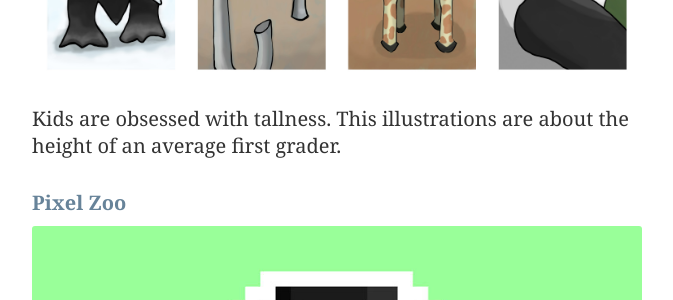
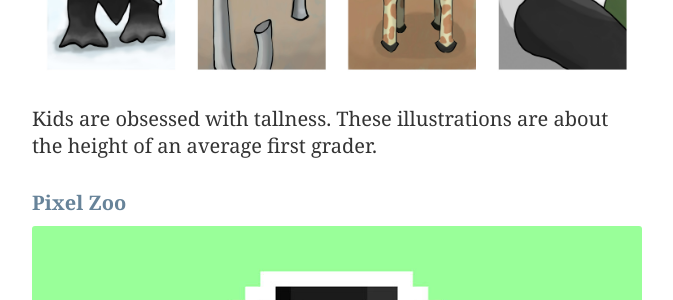
Before and after one commit to kmcgillivray/kmcgillivray.github.io, a Jekyll site: the page built from illustration/index.md, in a window 1280 px wide. Shown: the part 1374-1674 px from the top of the page, without its empty margins (303-976 px from the left). Built offline with Jekyll 4.4.1, drawn with Linux system fonts in a browser that asks for light colours.

Commit message:
Add missing illustration pages.

```diff
--- a/illustration/index.md
+++ b/illustration/index.md
@@ -13,7 +13,7 @@
 ## [Tall Wild World](/tall-wild-world)
 
 [![Tall Wild World](/img/tall-wild-world.jpg)](/tall-wild-world)
-Kids are obsessed with tallness. This illustrations are about the height of an average first grader.
+Kids are obsessed with tallness. These illustrations are about the height of an average first grader.
 
 ## [Pixel Zoo](/pixel-zoo)
 
```
Also changed, not shown: pixel-zoo/index.md (added, +12 -0 lines), tall-wild-world/index.md (added, +10 -0 lines).
